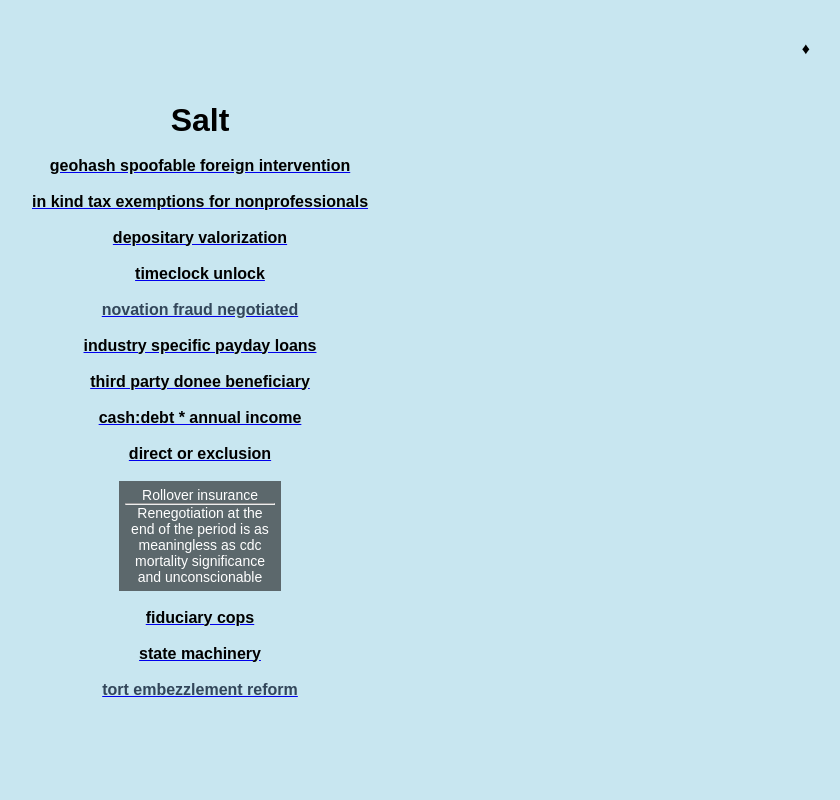
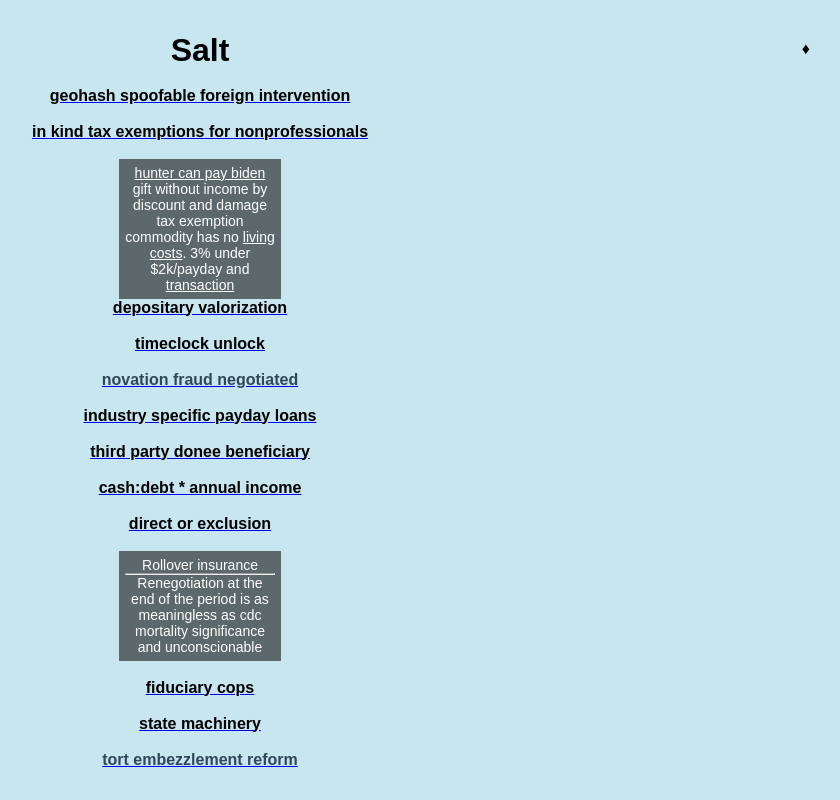
Before and after one commit to NickCarducci/sausage, a React (Create React App) app: page / in a window 1280 px wide. Shown: the whole page, without its empty margins (440-1280 px from the left). Built offline with nearby package versions, Linux system fonts and the light colour scheme.

Commit message:
Update SaltBank.js

```diff
--- a/src/SaltBank.js
+++ b/src/SaltBank.js
@@ -76,6 +76,39 @@
             <h4 {...setting(2)}>in kind tax exemptions for nonprofessionals</h4>
           </a>
           <br />
+          <div
+            style={{
+              width: "min-content",
+              minWidth: "150px",
+              color: "white",
+              backgroundColor: "rgba(20,20,20,.6)",
+              fontSize: "14px",
+              padding: "6px"
+            }}
+          >
+            <a
+              style={{ color: "white" }}
+              href="https://www.quora.com/unanswered/Is-a-politician-selling-his-office-when-he-is-a-dependent"
+            >
+              hunter can pay biden
+            </a>{" "}
+            gift without income by discount and damage tax exemption
+            <br />
+            commodity has no{" "}
+            <a
+              style={{ color: "white" }}
+              href="https://www.quora.com/If-my-income-were-1m-year-could-I-not-buy-a-home-office-with-it-tax-free"
+            >
+              living costs
+            </a>
+            . 3% under $2k/payday and{" "}
+            <a
+              style={{ color: "white" }}
+              href="https://truncatedproductiontax.quora.com"
+            >
+              transaction
+            </a>
+          </div>
           <a href="https://commie.dev">
             <h4 {...setting(3)}>depositary valorization</h4>
           </a>
```
